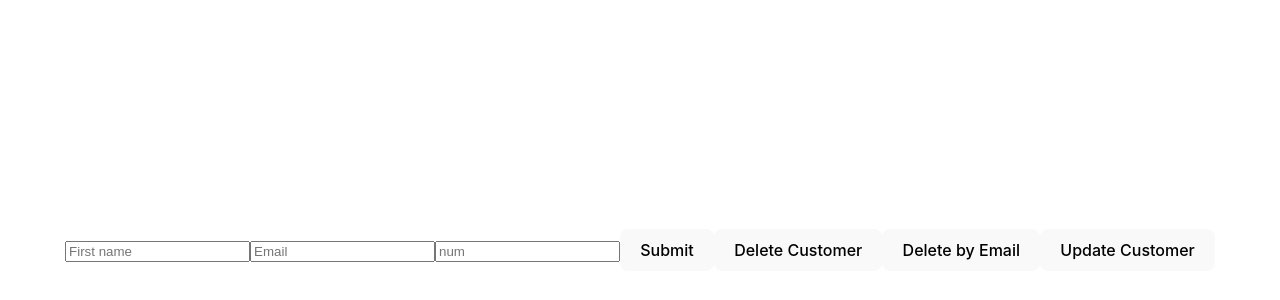
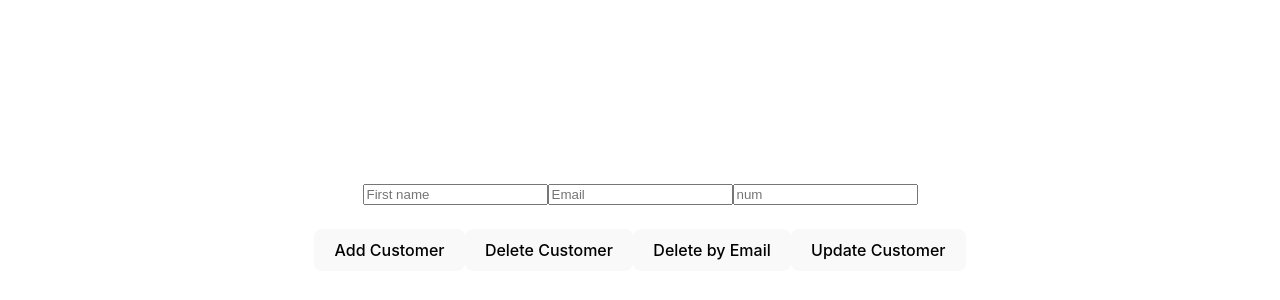
Before and after one commit to jayawickrma/React-With-Vite, a React (Vite) app: page / in a window 1280 px wide. Shown: the part 150-450 px from the top of the page. Built offline with nearby package versions, Linux system fonts and the light colour scheme.

Commit message:
complete day3 in react

```diff
--- a/src/App.tsx
+++ b/src/App.tsx
@@ -41,11 +41,11 @@ function App() {
             <input name={'email'} type={"email"} placeholder={"Email"}
                    onChange={(e: ChangeEvent<HTMLInputElement>) => setEmail(e.target.value)}/>
             <input name={'num'} type={"email"} placeholder={"num"}
-                   onChange={(e: ChangeEvent<HTMLInputElement>) => setNum(e.target.value)}/>
-            <button onClick={addCustomer}>Submit</button>
+                   onChange={(e: ChangeEvent<HTMLInputElement>) => setNum(e.target.value)}/> <br/><br/>
+            <button onClick={addCustomer}>Add Customer</button>
             <button onClick={deleteCustomer}>Delete Customer</button>
             <button onClick={deleteByEmail}>Delete by Email</button>
-            <button onClick={updateCustomer}>Update Customer</button>
+            <button onClick={updateCustomer}>Update Customer</button> <br/><br/>
 
             <br/>
             { customers.map((customer) => (
```
